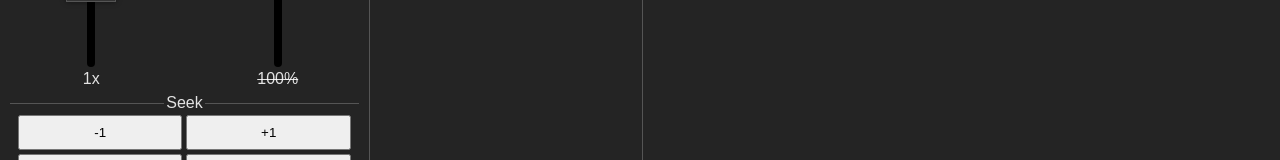
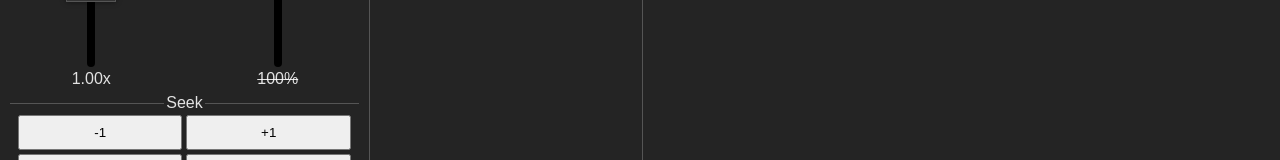
Before and after one commit to KazuProg/youtube-vj, a React (Vite) app: page / in a window 1280 px wide. Shown: the part 358-518 px from the top of the page. Built offline with nearby package versions, Linux system fonts and the light colour scheme.

Commit message:
feat: format playback rate display to 2 decimal places
- Update VJController to display playback rate with 2 decimal places
- Round playback rate in sync data to maintain consistency

```diff
--- a/src/components/VJController.tsx
+++ b/src/components/VJController.tsx
@@ -121,7 +121,7 @@ const VJController = ({
             }}
             onChange={(e) => setPlaybackRate(e)}
           />
-          <span>{playbackRate}x</span>
+          <span>{playbackRate.toFixed(2)}x</span>
         </fieldset>
         <fieldset style={{ flex: 1 }}>
           <legend>
--- a/src/components/VJPlayerForController.tsx
+++ b/src/components/VJPlayerForController.tsx
@@ -122,7 +122,7 @@ const VJPlayerForController = forwardRef<VJControllerRef, VJPlayerForControllerP
           updateSyncData({
             currentTime: vjPlayerRef.current?.getCurrentTime() ?? 0,
             baseTime: Date.now(),
-            playbackRate: rate,
+            playbackRate: Number.parseFloat(rate.toFixed(2)),
           });
         },
         loadVideoById: (newVideoId: string) => {
```
